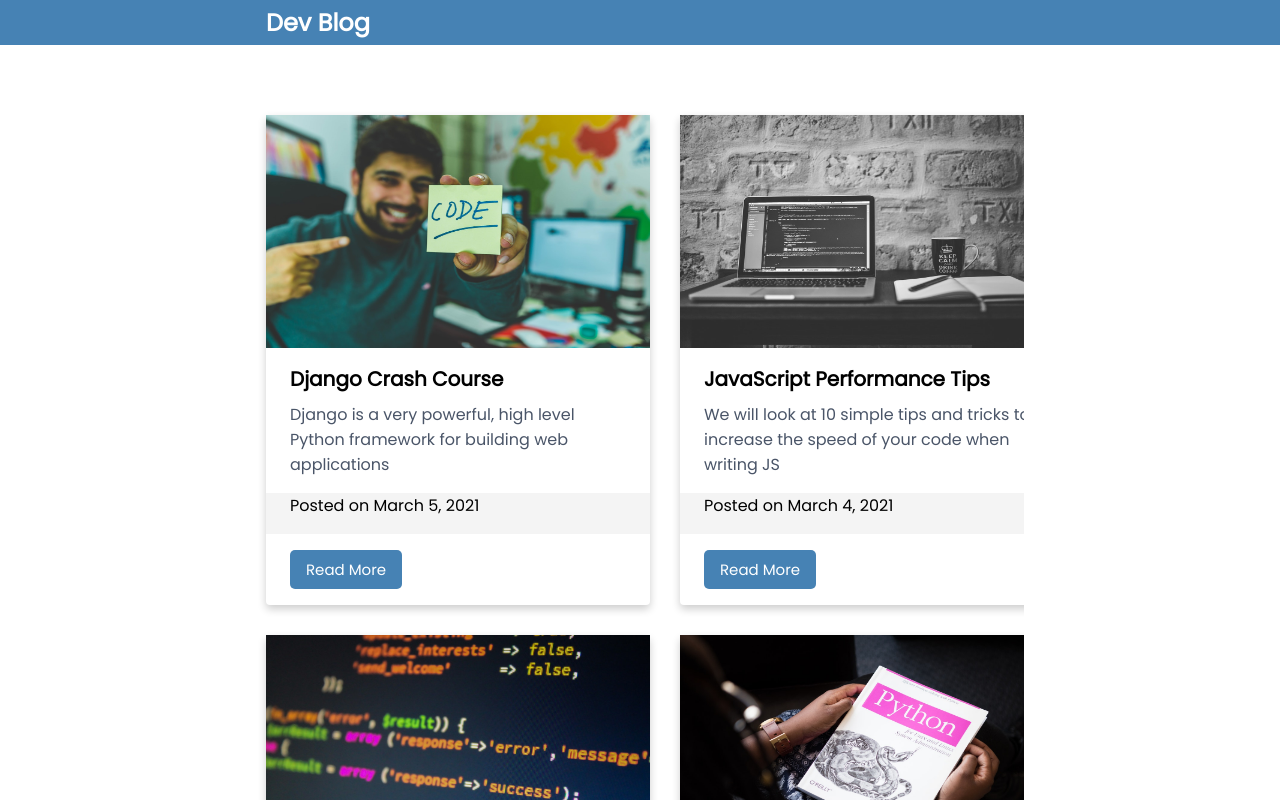
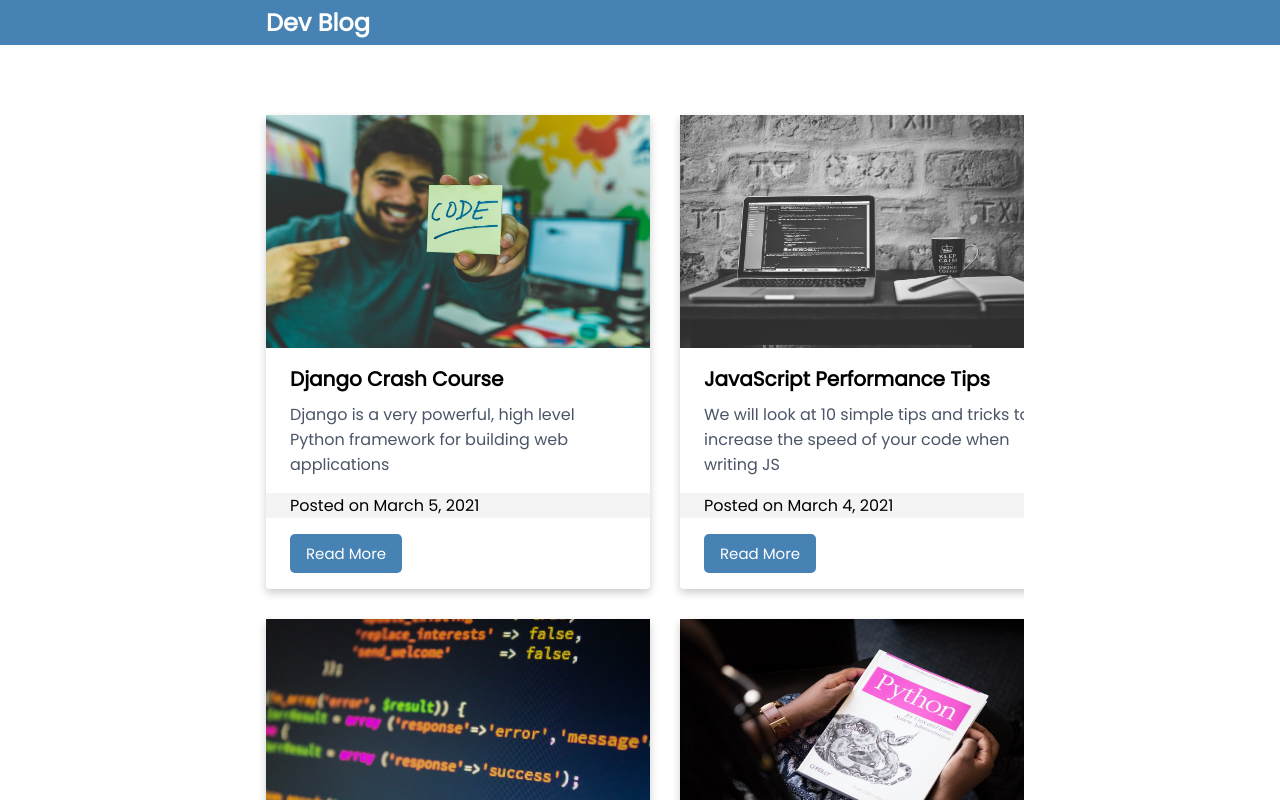
Before and after one commit to Rekal87/nextjs_blog, a Next.js app: page / in a window 1280 px wide. Shown: the top 800 px of the page. Built offline with nearby package versions, Linux system fonts and the light colour scheme.

Commit message:
changed post date placement

```diff
--- a/styles/globals.css
+++ b/styles/globals.css
@@ -120,10 +120,8 @@ header a {
 
 .post-date {
   background: #f4f4f4;
-
   padding-left: 1.5rem;
   padding-right: 1.5rem;
-  padding-bottom: 1rem;
 }
 
 .post-body ul,
```
